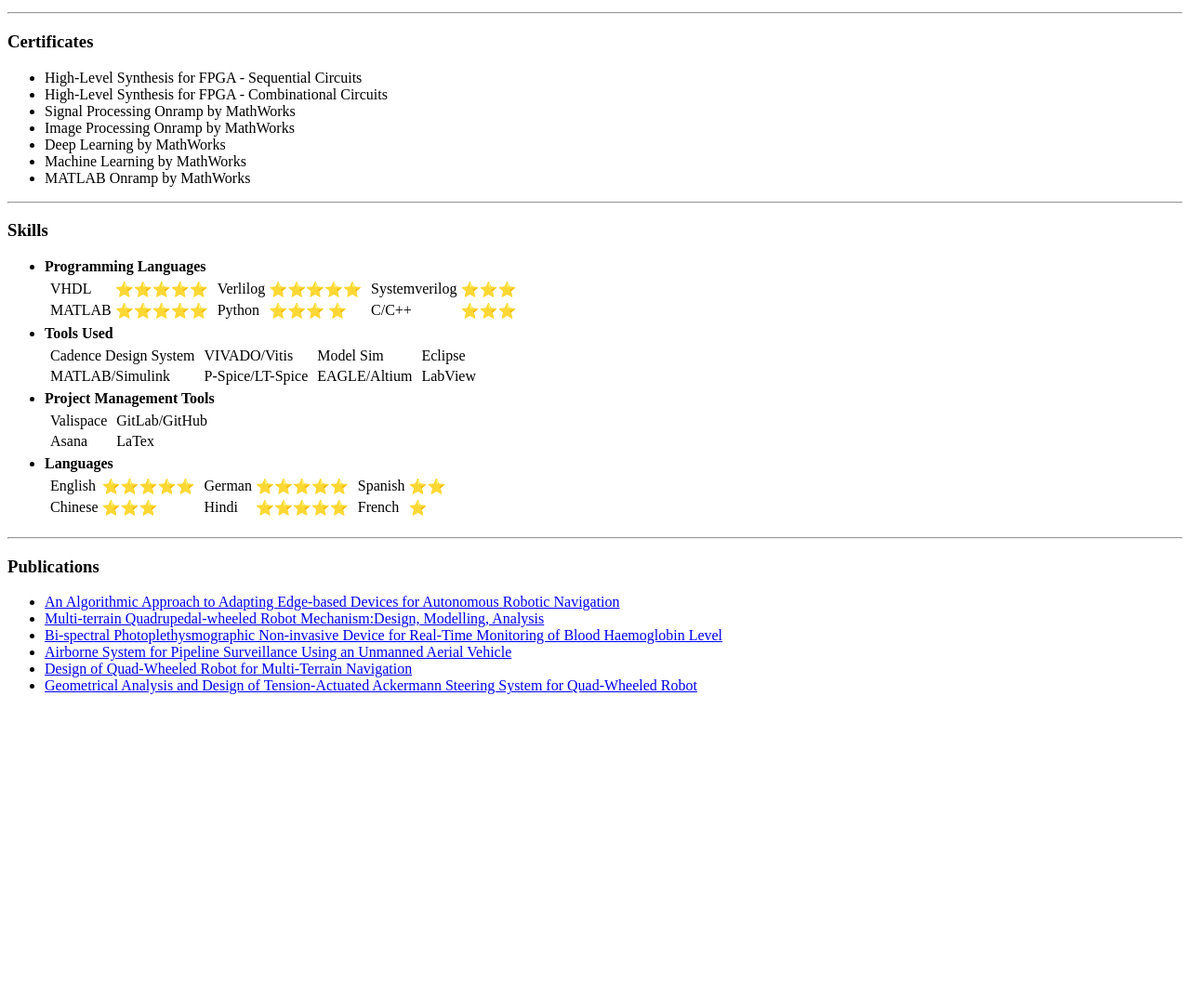
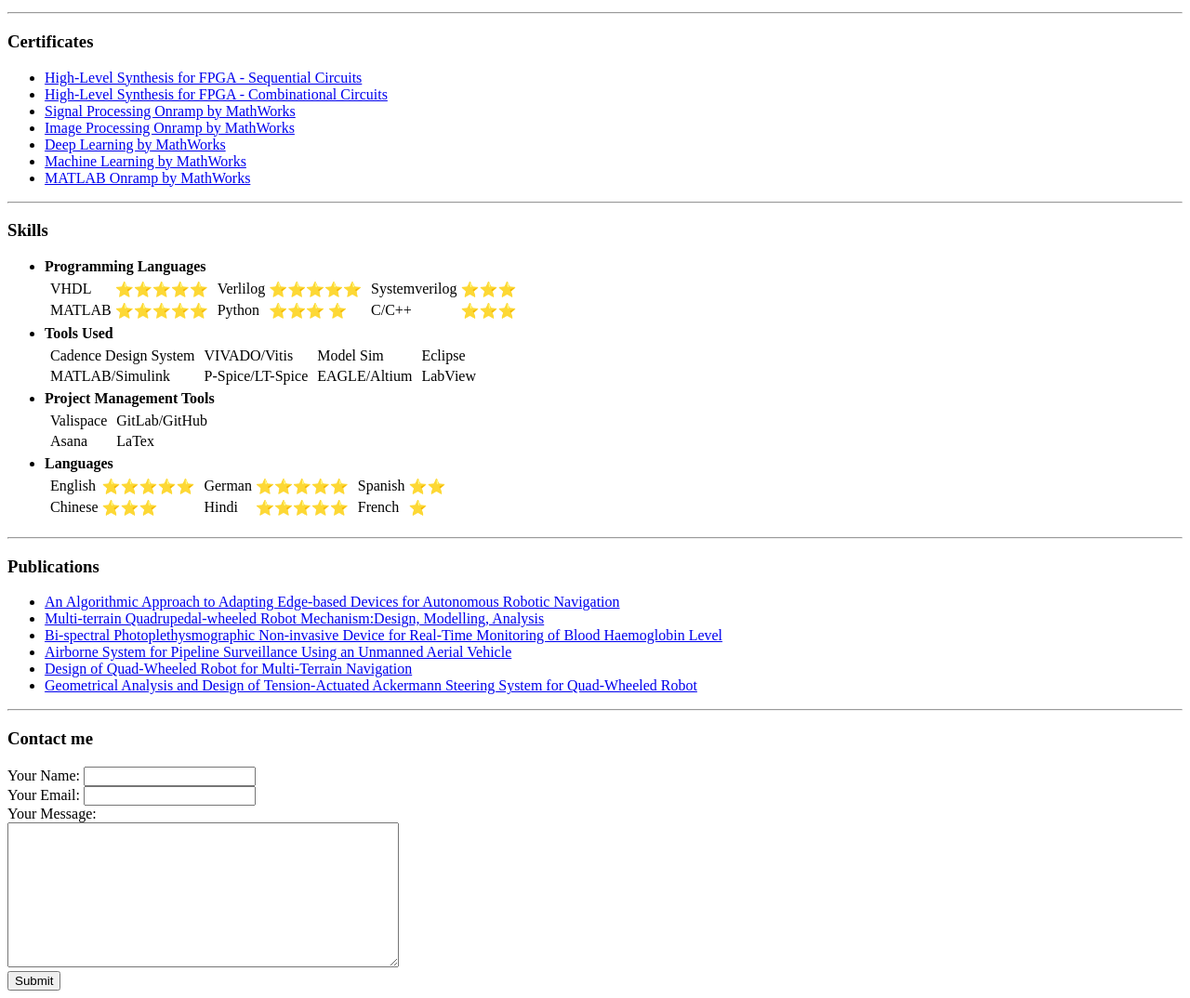
Before and after one commit to sushantkumar-estech/Curriculum-Vitae, a plain HTML site: page index.html in a window 1280 px wide. Shown: the part 1391-2465 px from the top of the page at 93% size. Before the commit the page ends 2154 px from the top, so only its background shows below. Drawn offline with Linux system fonts and the light colour scheme.

Commit message:
update certificates and add Contact me section

```diff
--- a/index.html
+++ b/index.html
@@ -17,7 +17,7 @@
         <p>Email: sushantestech@outlook.com</p>
         <p>Mobile: +49-1794401822</p>
         <a href="https://www.linkedin.com/in/sushant-kumar-67161119b/">
-          <img src="images/linkedin_button.png" alt="linkedin button" width="25" height="25"/>
+          <img src="images/linkedin_button.png" alt="linkedin button" width="25" height="25" />
         </a>
         <a href="https://www.xing.com/profile/Sushant_Kumar17/cv">
           <img src="images/xing.png" alt="xing button" width="25" height="25">
@@ -200,13 +200,34 @@
   <hr>
   <h3>Certificates</h3>
   <ul>
-    <li>High-Level Synthesis for FPGA - Sequential Circuits</li>
-    <li>High-Level Synthesis for FPGA - Combinational Circuits</li>
-    <li>Signal Processing Onramp by MathWorks</li>
-    <li>Image Processing Onramp by MathWorks</li>
-    <li>Deep Learning by MathWorks</li>
-    <li>Machine Learning by MathWorks</li>
-    <li>MATLAB Onramp by MathWorks</li>
+    <li>
+      <a href="https://udemy-certificate.s3.amazonaws.com/pdf/UC-cea80997-915e-4ba2-b581-1d506befa810.pdf">
+        High-Level Synthesis for FPGA - Sequential Circuits</a>
+    </li>
+    <li>
+      <a href="https://udemy-certificate.s3.amazonaws.com/pdf/UC-c5606490-b7ac-43d8-a486-809871e6d79e.pdf">
+        High-Level Synthesis for FPGA - Combinational Circuits</a>
+    </li>
+    <li>
+      <a href="https://matlabacademy.mathworks.com/progress/share/certificate.html?id=6f60181b-15cf-4b49-916a-7294fd39cf24">
+        Signal Processing Onramp by MathWorks</a>
+    </li>
+    <li>
+      <a href="https://matlabacademy.mathworks.com/progress/share/certificate.html?id=915b4dbd-606f-4892-99ce-328721ccb697">
+        Image Processing Onramp by MathWorks</a>
+    </li>
+    <li>
+      <a href="https://matlabacademy.mathworks.com/progress/share/certificate.html?id=26e9dea4-2043-4c06-b08e-db8f23d06e33">
+        Deep Learning by MathWorks</a>
+    </li>
+    <li>
+      <a href="https://matlabacademy.mathworks.com/progress/share/certificate.html?id=191965c8-3010-4c61-beff-f35b2cfac9f0">
+        Machine Learning by MathWorks</a>
+    </li>
+    <li>
+      <a href="https://matlabacademy.mathworks.com/progress/share/certificate.html?id=430873c0-ad1f-468c-bcab-875e28191734">
+        MATLAB Onramp by MathWorks</a>
+    </li>
   </ul>
   <hr>
 
@@ -393,5 +414,17 @@
   </ul>
   <!-- <a href="educations.html">Educations</a> -->
   <!-- <a href="contact.html">Contact me</a> -->
+  <hr>
+  <h3>Contact me</h3>
+  <form action="mailto:sushantestech@outlook.com" method="post" enctype="text/plain">
+    <label>Your Name:</label>
+    <input type="text" name="yourName" value=""><br>
+    <label>Your Email:</label>
+    <input type="email" name="yourEmail" value=""><br>
+    <label>Your Message:</label><br>
+    <textarea name="yourMessage" rows="10" cols="50"></textarea><br>
+    <input type="submit" name="">
+  </form>
 </body>
+
 </html>
```
Lines whose indentation alone changed are shown as unchanged.
